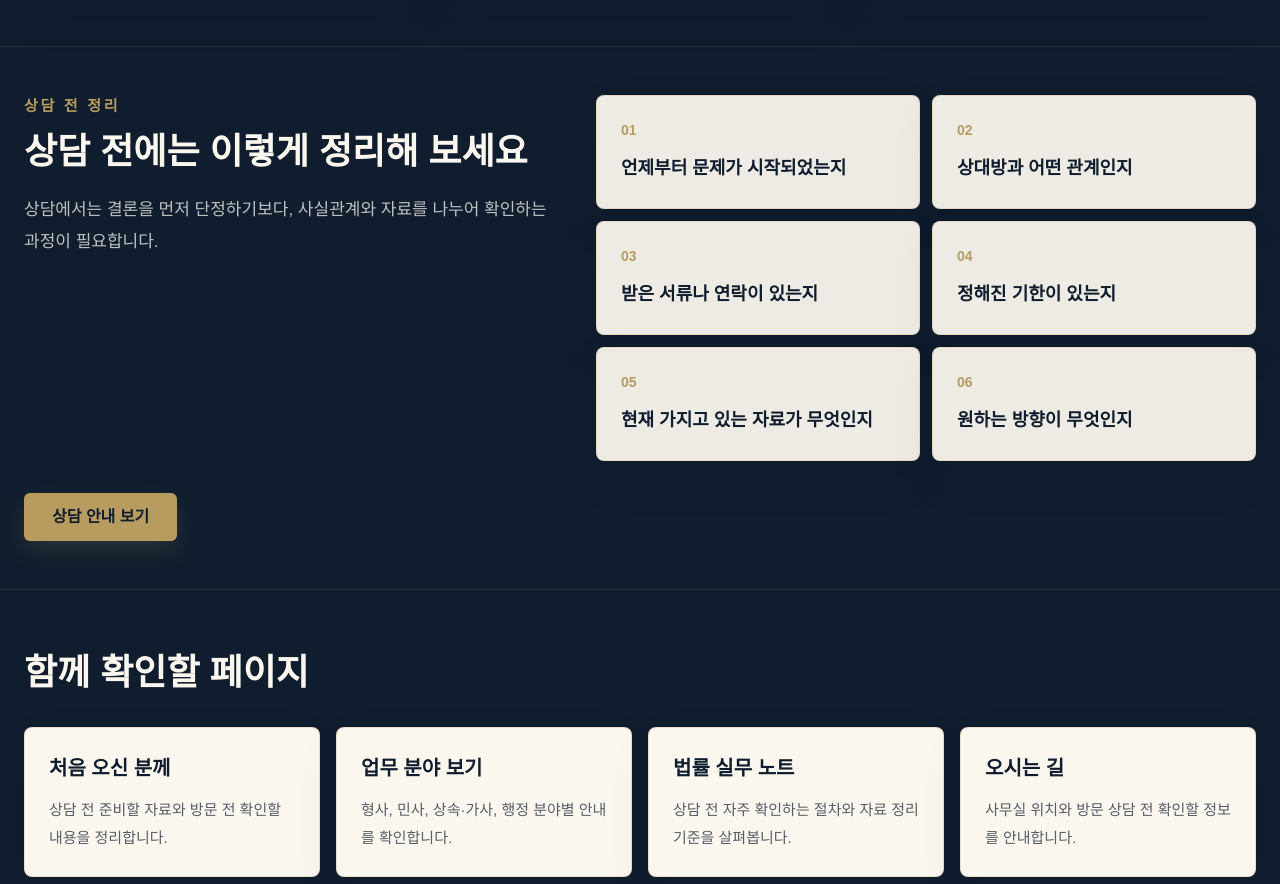
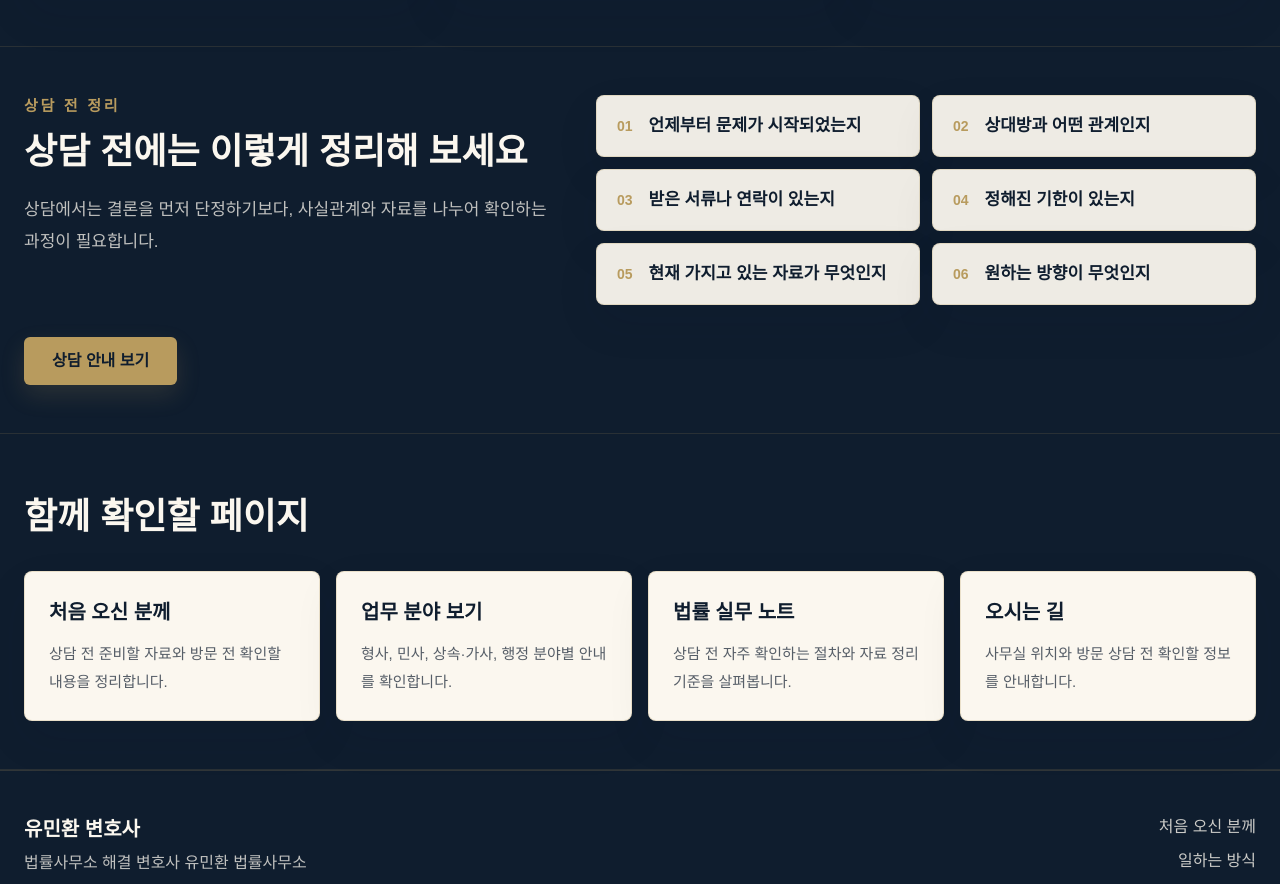
Before and after one commit to ymhk88-debug/project-lighthouse, a Next.js app: page /issues in a window 1280 px wide. Shown: the part 3155-4039 px from the top of the page. Built offline with nearby package versions, Linux system fonts and the light colour scheme; no server answers.

Commit message:
Polish issues consultation prep cards

```diff
--- a/src/app/issues/page.tsx
+++ b/src/app/issues/page.tsx
@@ -317,14 +317,16 @@ export default function IssuesPage() {
             {preparationItems.map((item, index) => (
               <div
                 key={item}
-                className="rounded-lg border border-[#e8ddcb] bg-white/60 p-5 shadow-[0_8px_24px_rgba(15,29,46,0.05)] md:border-accent/25 md:bg-background/95 md:p-6 md:shadow-[0_18px_45px_rgba(15,29,46,0.08)]"
+                className="rounded-lg border border-[#e8ddcb] bg-white/60 px-5 py-4 shadow-[0_8px_24px_rgba(15,29,46,0.05)] md:border-accent/25 md:bg-background/95 md:shadow-[0_18px_45px_rgba(15,29,46,0.08)]"
               >
-                <p className="text-xs font-semibold text-accent md:text-sm">
-                  {String(index + 1).padStart(2, "0")}
-                </p>
-                <p className="mt-3 text-base font-semibold leading-7 text-primary md:text-lg md:leading-8">
-                  {item}
-                </p>
+                <div className="flex items-start gap-4">
+                  <p className="shrink-0 text-sm font-semibold leading-7 text-accent">
+                    {String(index + 1).padStart(2, "0")}
+                  </p>
+                  <p className="text-base font-semibold leading-7 text-primary md:text-[17px]">
+                    {item}
+                  </p>
+                </div>
               </div>
             ))}
           </div>
```
